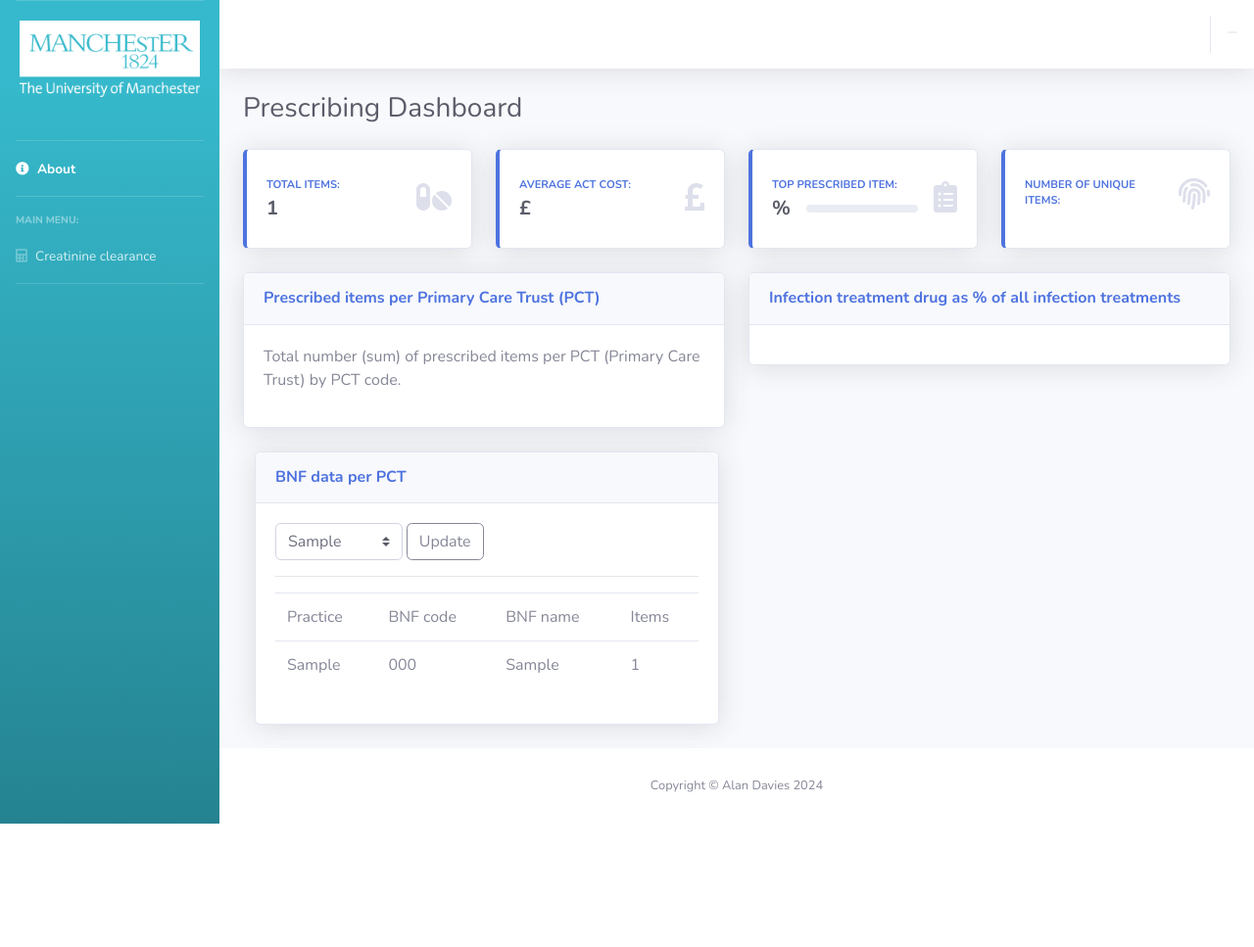
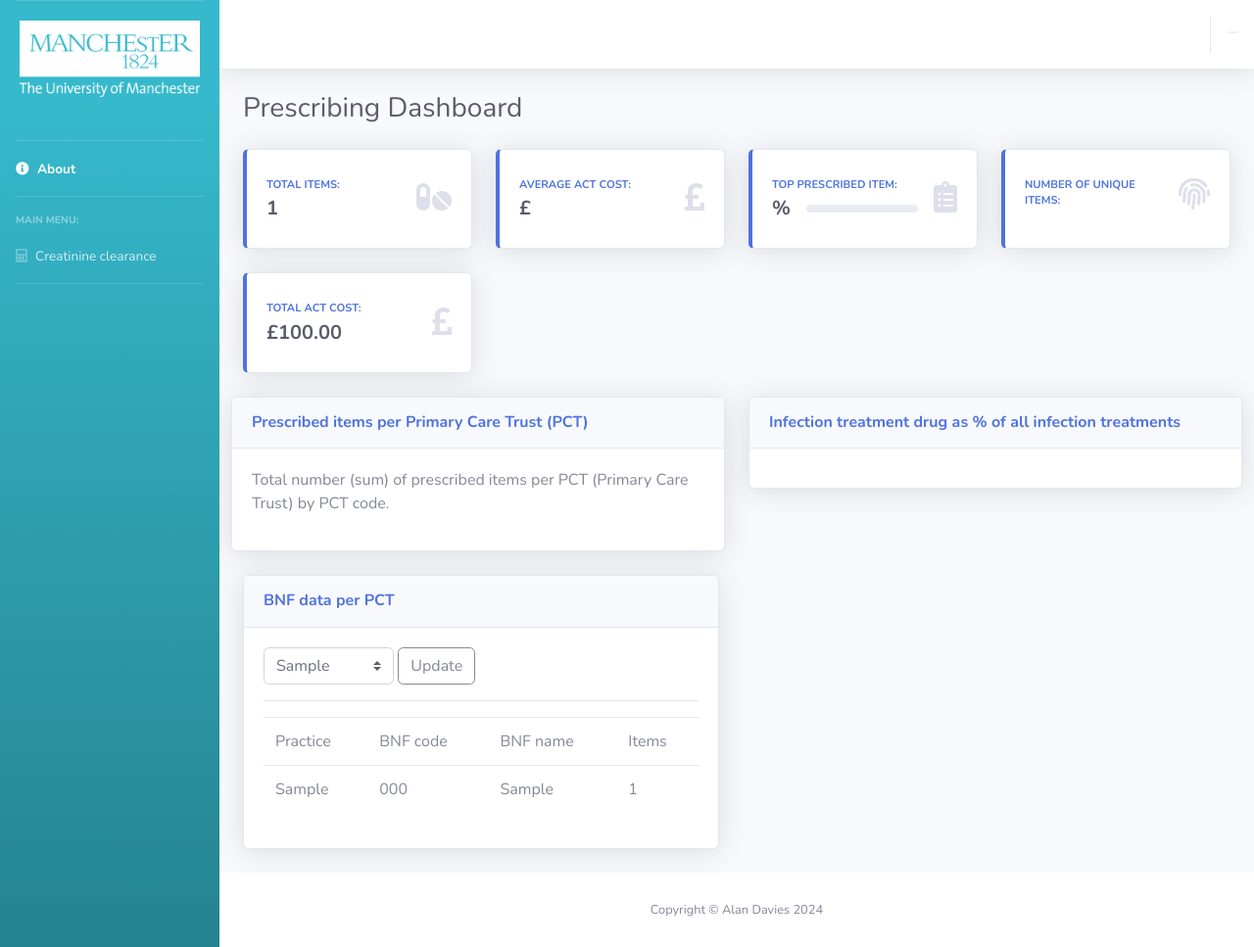
Before and after one commit to harryc898/group_lima, a Flask app: page /dashboard/home/ in a window 1280 px wide. Shown: the whole page at 98% size. Before the commit the page ends 841 px from the top, so only its background shows below. Run offline with Flask 3, Linux system fonts and the light colour scheme; tables that the repository leaves empty hold one stand-in row (values such as "Sample post"); some libraries are stand-ins or nearby versions.

Commit message:
Task 12
Added tile for Total ACT cost

```diff
--- a/app/database/controllers.py
+++ b/app/database/controllers.py
@@ -23,20 +23,27 @@
         order_row = [tuple(row) for row in tuple_list]
         return  [item for i in order_row for item in i]
 
+    #Already there: Total number of items for tile 1
     def get_total_number_items(self):
         """Return the total number of prescribed items."""
         return int(db.session.execute(db.select(func.sum(PrescribingData.items))).first()[0])
 
+    #Already there: Prescribed items per PCT for graph 1
     def get_prescribed_items_per_pct(self):
         """Return the total items per PCT."""
         result = db.session.execute(db.select(func.sum(PrescribingData.items).label('item_sum')).group_by(PrescribingData.PCT)).all()
         return self.convert_tuple_list_to_raw(result)
 
+    #Already there: BNF data per PCT table
     def get_distinct_pcts(self):
         """Return the distinct PCT codes."""
         result = db.session.execute(db.select(PrescribingData.PCT).distinct()).all()
         return self.convert_tuple_list_to_raw(result)
-
     def get_n_data_for_PCT(self, pct, n):
         """Return all the data for a given PCT."""
         return db.session.query(PrescribingData).filter(PrescribingData.PCT == pct).limit(n).all()
+
+    #Sprint 1: Total ACT cost tile
+    def get_total_act_cost(self):
+        """Return the total ACT cost."""
+        return (db.session.execute(db.select(func.sum(PrescribingData.ACT_cost * PrescribingData.quantity)))).first()[0]
--- a/app/static/js/main.js
+++ b/app/static/js/main.js
@@ -8,11 +8,9 @@
 */
 
 var popup = null;
-var barChart = null;
 
 // initialisation function
 function initializeMain()
 {
     popup = Popup();
-    barChart = BarChart();
 }
--- a/app/templates/dashboard/index.html
+++ b/app/templates/dashboard/index.html
@@ -219,6 +219,26 @@
 
             <!-- Content Row -->
             <div class="row">
+
+              <!-- Total ACT cost tile -->
+              <div class="col-xl-3 col-md-6 mb-4">
+                <div class="card border-left-primary shadow h-100 py-2">
+                  <div class="card-body">
+                    <div class="row no-gutters align-items-center">
+                      <div class="col mr-2">
+                        <div class="text-xs font-weight-bold text-primary text-uppercase mb-1">TOTAL ACT COST:</div>
+                        <div class="h5 mb-0 font-weight-bold text-gray-800">£{{ dashboard_data.tile_data_items.total_act_cost }}</div>
+                      </div>
+                      <div class="col-auto">
+                        <i class="fas fa-pound-sign fa-2x text-gray-300"></i>
+                      </div>
+                    </div>
+                  </div>
+                </div>
+              </div>
+
+            <!-- Content Row -->
+            <div class="row">
               <div class="col-xl-6 col-lg-7">
                 <div class="card shadow mb-4">
                   <div class="card-header py-3 d-flex flex-row align-items-center justify-content-between">
--- a/app/views/controllers.py
+++ b/app/views/controllers.py
@@ -45,12 +45,13 @@
     return render_template('dashboard/index.html',dashboard_data=dashboard_data)
 
 def generate_data_for_tiles():
-    """Generate the data for the four home page tiles."""
+    """Generate the data for the home page tiles."""
     tile_data = {
         "total_items": db_mod.get_total_number_items(),
         "avg_act_cost": None,
         "top_px_item": None,
-        "num_unique_items": None
+        "num_unique_items": None,
+        "total_act_cost": "{:,.2f}".format(db_mod.get_total_act_cost())
     }
     return tile_data
 
```
Also changed, not shown: 1 other file.
